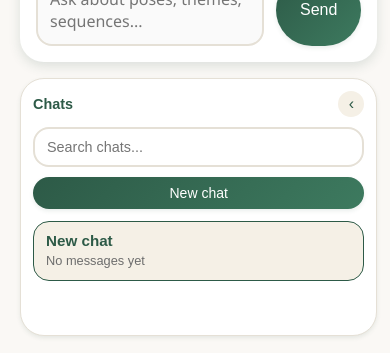
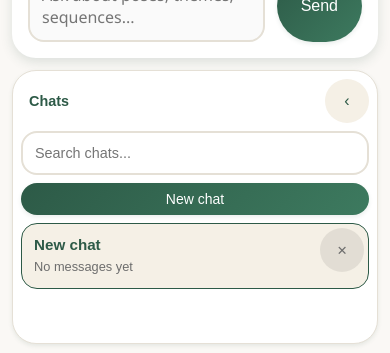
Before and after one commit to Rsan0948/digital-sangha, a Svelte app in the folder frontend/: page /chat in a window 390 px wide. Shown: the part 488-841 px from the top of the page. Built offline with nearby package versions, Linux system fonts and the light colour scheme; no server answers.

Commit message:
feat(mobile): retrofit Chat page for 768px breakpoint
Reduce padding/gap on narrow screens. Ensure all sidebar interactive
elements are >=44px tap targets. Make delete button always visible
(since hover is unavailable on touch).

Co-Authored-By: Kimi K2 <noreply@moonshot.ai>

```diff
--- a/frontend/src/pages/Chat.svelte
+++ b/frontend/src/pages/Chat.svelte
@@ -261,4 +261,51 @@
       order: 1;
     }
   }
+  @media (max-width: 768px) {
+    .chat-layout {
+      padding: 12px;
+      gap: 12px;
+    }
+
+    .chat-sidebar {
+      padding: 8px;
+    }
+
+    .sidebar-header {
+      margin-bottom: 8px;
+    }
+
+    .title-toggle {
+      min-height: 44px;
+      padding: 0 8px;
+    }
+
+    .collapse-btn {
+      width: 44px;
+      height: 44px;
+    }
+
+    .sidebar-controls {
+      gap: 8px;
+      margin-bottom: 8px;
+    }
+
+    .sidebar-controls .search {
+      min-height: 44px;
+    }
+
+    .chat-item {
+      min-height: 44px;
+      padding: 12px;
+      gap: 6px;
+    }
+
+    .chat-delete {
+      opacity: 1;
+      width: 44px;
+      height: 44px;
+      top: 4px;
+      right: 4px;
+    }
+  }
 </style>
```
